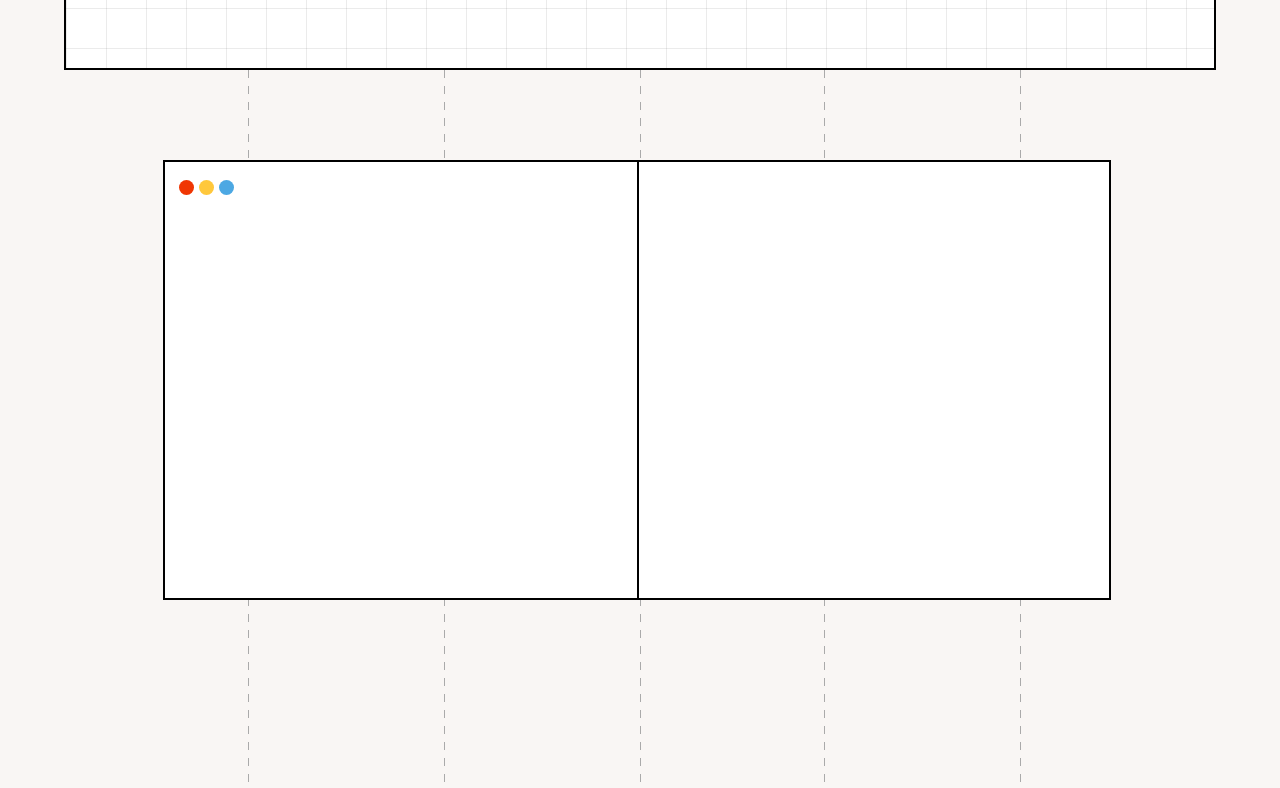
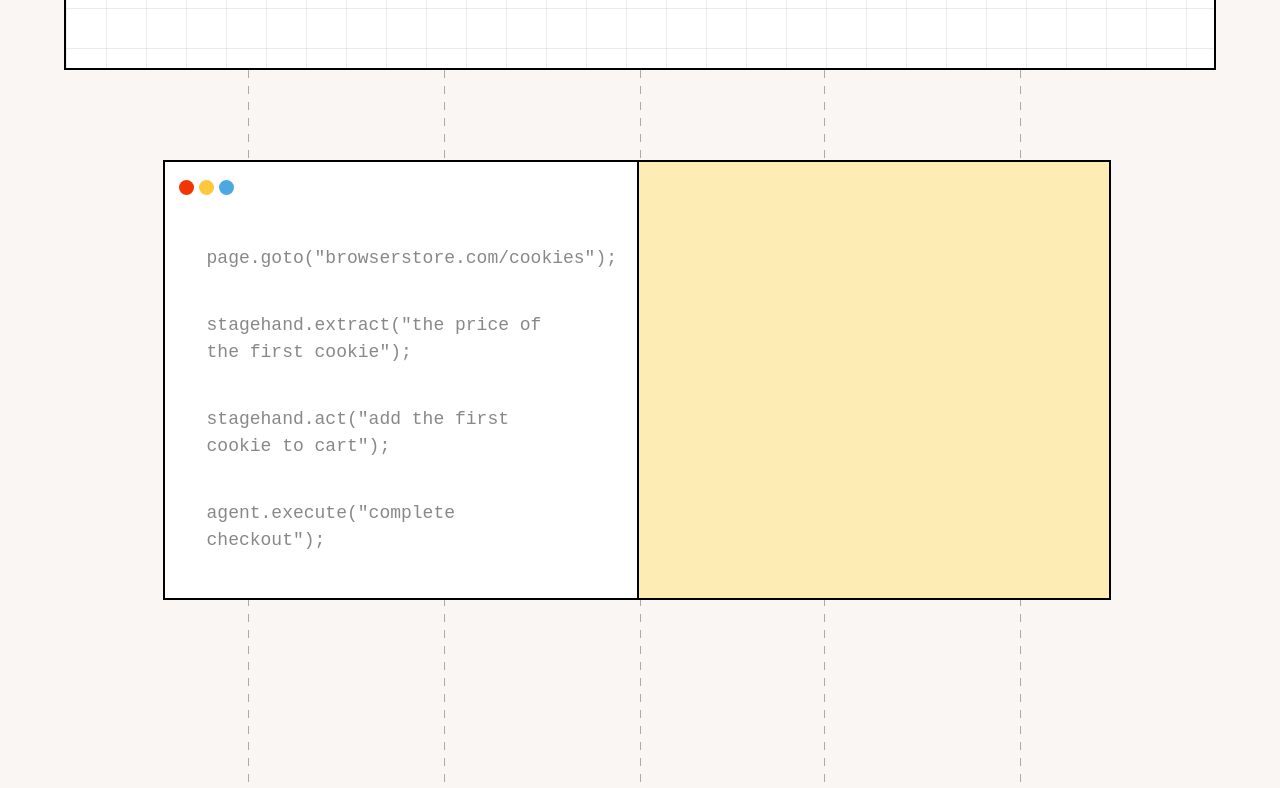
Before and after one commit to SomyaBaran/ui-projects, a React (Vite) app in the folder stagehand/: page / in a window 1280 px wide. Shown: the part 690-1478 px from the top of the page. Built offline with nearby package versions, Linux system fonts and the light colour scheme.

Commit message:
fixed bottom section

```diff
--- a/stagehand/src/components/secondPage.tsx
+++ b/stagehand/src/components/secondPage.tsx
@@ -1,81 +1,212 @@
+import { useState } from "react";
+
 export default function SecondPage() {
+  const [hoveredLine, setHoveredLine] = useState<number | null>(null);
+  const [activeLine, setActiveLine] = useState<number | null>(null);
+
   const verticalLines = [16, 33, 50, 66, 83];
 
   return (
-        <div style={{
+    <div
+      style={{
         height: "100vh",
         width: "90vw",
         position: "relative",
         marginLeft: "5vw",
-        }}>
-
+      }}
+    >
       {verticalLines.map((left, i) => (
-                <div key={i} style={{
+        <div
+          key={i}
+          style={{
             position: "absolute",
             top: 0,
             bottom: 0,
             left: `${left}%`,
             width: "1px",
-                    backgroundImage: "repeating-linear-gradient(to bottom, #aaa 0px, #aaa 8px, transparent 8px, transparent 16px)",
+            backgroundImage:
+              "repeating-linear-gradient(to bottom, #aaa 0px, #aaa 8px, transparent 8px, transparent 16px)",
             zIndex: 1,
-                }} />
+          }}
+        />
       ))}
 
-            <div style={{
+      <div
+        style={{
           position: "relative",
           zIndex: 2,
           display: "flex",
           paddingTop: "90px",
           marginLeft: "7.7vw",
-            }}>
-                <div style={{
+        }}
+      >
+        <div
+          style={{
             background: "#ffffff",
             width: "45%",
             height: "55vh",
             border: "2px solid black",
-                    borderRight: "none"
-                }}>
-                    {/* // dots div */}
-                    <div style={{
+            borderRight: "none",
+          }}
+        >
+          <div
+            style={{
               display: "flex",
               alignItems: "center",
               marginLeft: "14px",
               marginTop: "18px",
-                        gap: "5px"
-                    }}>
-                        {/* // red dot */}
-                        <div style={{
+              gap: "5px",
+            }}
+          >
+            <div
+              style={{
                 height: "15px",
                 width: "15px",
                 borderRadius: "50%",
                 backgroundColor: "#F03603",
-                        }}>
-                        </div>
-                        {/* // yellow dot */}
-                        <div style={{
+              }}
+            />
+            <div
+              style={{
                 height: "15px",
                 width: "15px",
                 borderRadius: "50%",
                 backgroundColor: "#FFC83C",
-                        }}>
-                        </div>
-                        {/* // blue dot */}
-                        <div style={{
+              }}
+            />
+            <div
+              style={{
                 height: "15px",
                 width: "15px",
                 borderRadius: "50%",
                 backgroundColor: "#4CA8E3",
-                        }}>
+              }}
+            />
+          </div>
+
+          <div
+            style={{
+              display: "flex",
+              flexDirection: "column",
+              gap: "20px",
+              marginTop: "5vh",
+            }}
+          >
+            <div
+              style={{
+                padding: "10px",
+                fontFamily: "monospace",
+                marginLeft: "2.5vw",
+                fontSize: "18px",
+                width: "30vw",
+                color:
+                  activeLine === 0
+                    ? "#111"
+                    : hoveredLine === 0
+                    ? "#111"
+                    : "#888",
+                backgroundColor:
+                  activeLine === 0 ? "#e0e0e0" : "transparent",
+                cursor: "pointer",
+              }}
+              onMouseEnter={() => setHoveredLine(0)}
+              onMouseLeave={() => setHoveredLine(null)}
+              onClick={() =>
+                setActiveLine(activeLine === 0 ? null : 0)
+              }
+            >
+              page.goto("browserstore.com/cookies");
+            </div>
+
+            <div
+              style={{
+                padding: "10px",
+                fontFamily: "monospace",
+                marginLeft: "2.5vw",
+                fontSize: "18px",
+                width: "30vw",
+                color:
+                  activeLine === 1
+                    ? "#111"
+                    : hoveredLine === 1
+                    ? "#111"
+                    : "#888",
+                backgroundColor:
+                  activeLine === 1 ? "#e0e0e0" : "transparent",
+                cursor: "pointer",
+              }}
+              onMouseEnter={() => setHoveredLine(1)}
+              onMouseLeave={() => setHoveredLine(null)}
+              onClick={() =>
+                setActiveLine(activeLine === 1 ? null : 1)
+              }
+            >
+              stagehand.extract("the price of the first cookie");
+            </div>
+
+            <div
+              style={{
+                padding: "10px",
+                fontFamily: "monospace",
+                marginLeft: "2.5vw",
+                fontSize: "18px",
+                width: "30vw",
+                color:
+                  activeLine === 2
+                    ? "#111"
+                    : hoveredLine === 2
+                    ? "#111"
+                    : "#888",
+                backgroundColor:
+                  activeLine === 2 ? "#e0e0e0" : "transparent",
+                cursor: "pointer",
+              }}
+              onMouseEnter={() => setHoveredLine(2)}
+              onMouseLeave={() => setHoveredLine(null)}
+              onClick={() =>
+                setActiveLine(activeLine === 2 ? null : 2)
+              }
+            >
+              stagehand.act("add the first cookie to cart");
+            </div>
+
+            <div
+              style={{
+                padding: "10px",
+                fontFamily: "monospace",
+                marginLeft: "2.5vw",
+                fontSize: "18px",
+                width: "30vw",
+                color:
+                  activeLine === 3
+                    ? "#111"
+                    : hoveredLine === 3
+                    ? "#111"
+                    : "#888",
+                backgroundColor:
+                  activeLine === 3 ? "#e0e0e0" : "transparent",
+                cursor: "pointer",
+              }}
+              onMouseEnter={() => setHoveredLine(3)}
+              onMouseLeave={() => setHoveredLine(null)}
+              onClick={() =>
+                setActiveLine(activeLine === 3 ? null : 3)
+              }
+            >
+              agent.execute("complete checkout");
             </div>
           </div>
         </div>
-                <div style={{
-                    background: "#ffffff",
+
+        <div
+          style={{
+            background: "#FDECB3",
             width: "45%",
             height: "55vh",
-                    border: "2px solid black"
-                }} />
+            border: "2px solid black",
+          }}
+        />
       </div>
     </div>
-    )
+  );
 }
```
Lines whose indentation alone changed are shown as unchanged.
